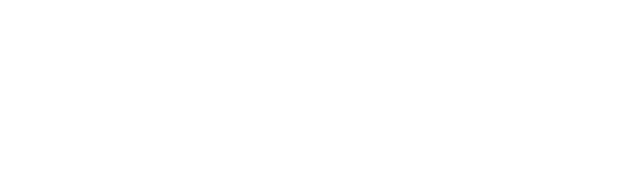
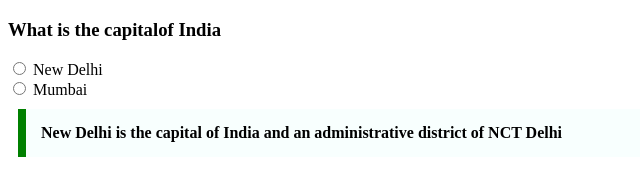
Before and after one commit to acciojob/trivia-SumanKisku, a website: page main.html in a window 1280 px wide. Shown: the whole page, without its empty margins (0-640 px from the left). Drawn offline with Linux system fonts and the light colour scheme.

Commit message:
update 1

```diff
--- a/main.html
+++ b/main.html
@@ -8,8 +8,26 @@
 
 <body>
 	<!-- the entire body must be written by student -->
-    <script type="text/javascript" src="./script.js">
-</script>
+	<header>
+		<h3>What is the capitalof India</h3>
+	</header>
+	<section>
+		<form action="#">
+			<div>
+				<input type="radio" id="new-delhi" name="city">
+				<label for="new-delhi">New Delhi</label>
+			</div>
+			<div>
+				<input type="radio" id="mumbai" name="city">
+				<label for="mumbai">Mumbai</label>
+			</div>
+		</form>
+		<blockquote cite="https://en.wikipedia.org/wiki/New_Delhi">New Delhi is the capital of India and an
+			administrative district of NCT Delhi</blockquote>
+	</section>
+
+	<script type="text/javascript" src="./script.js">
+	</script>
 
 </body>
 
--- a/styles.css
+++ b/styles.css
@@ -1,2 +1,10 @@
 
 /* Your CSS Code here. */
+blockquote {
+    max-width: 600px;
+    margin: 10px;
+    padding: 15px;
+    border-left: 8px solid green;
+    background-color: #f8fffe;
+    font-weight: bold;
+}
```
